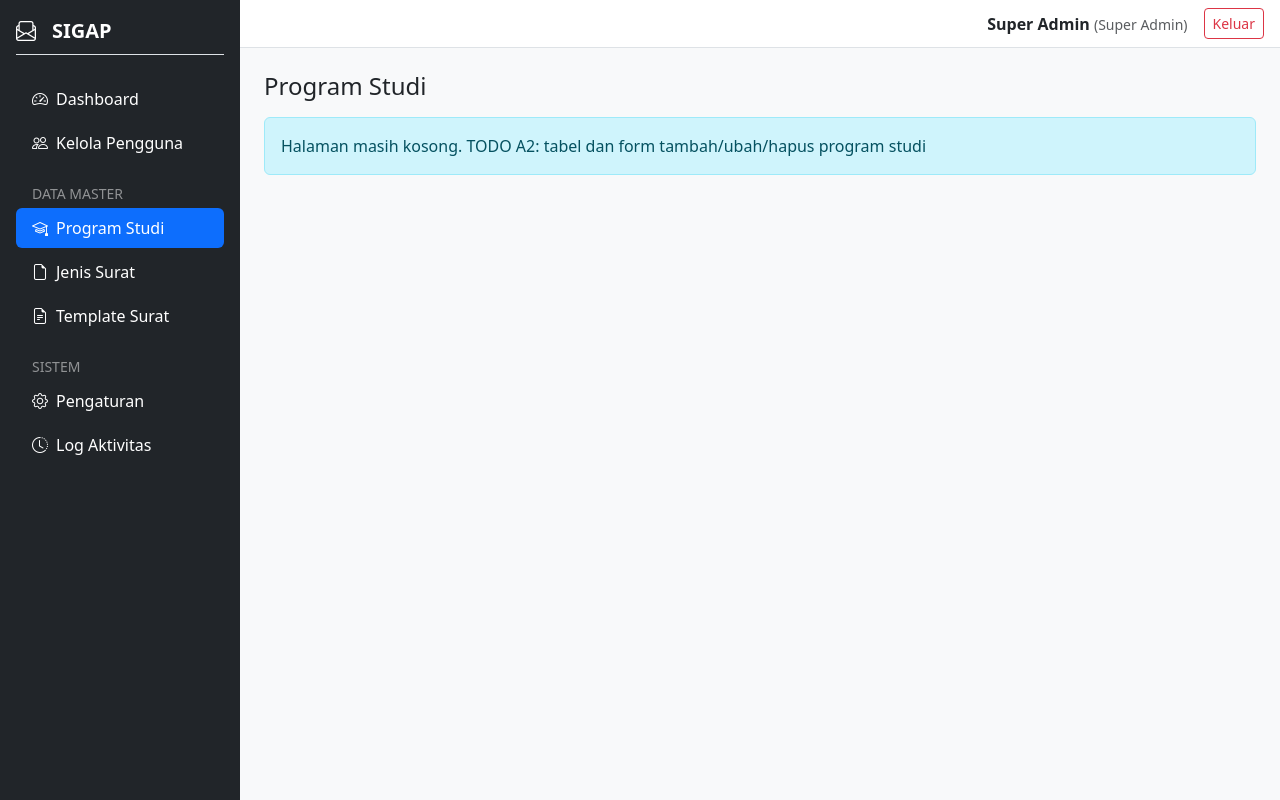
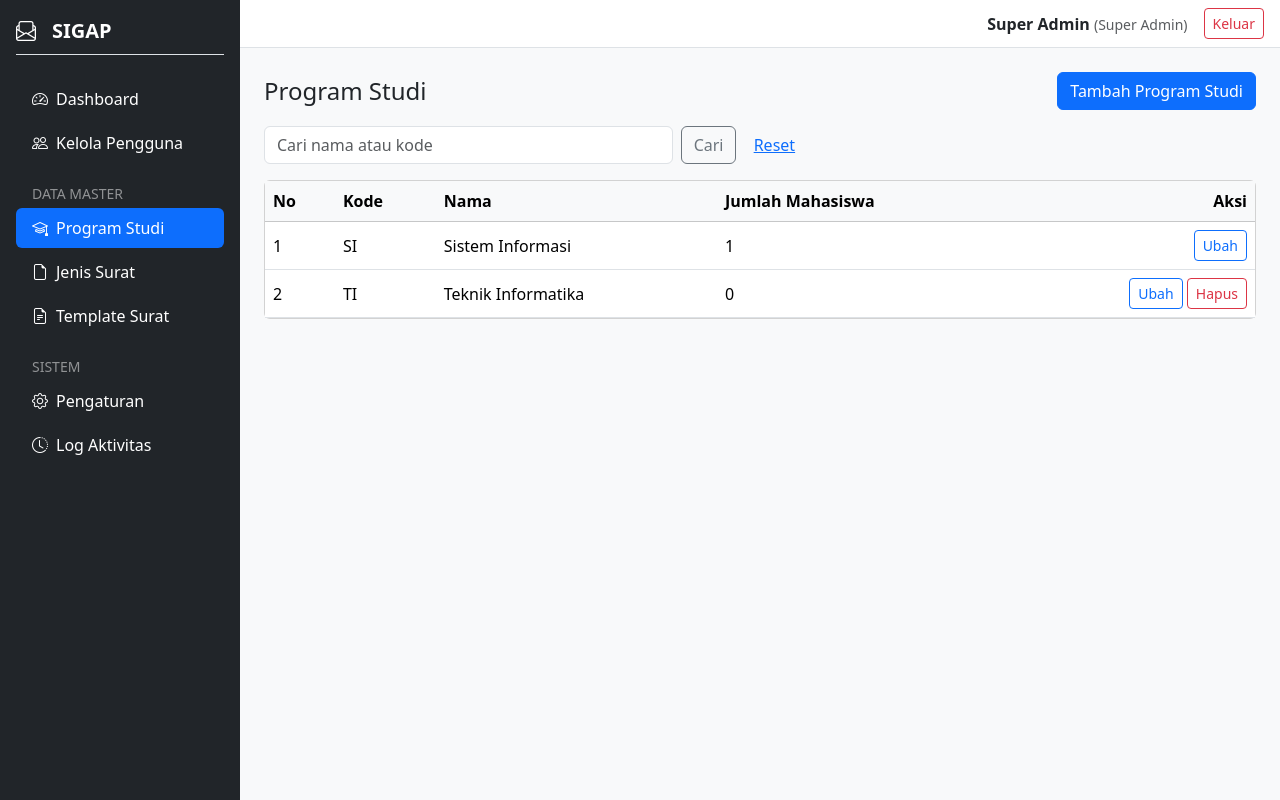
Before and after one commit to zha-fir/sigap, a Laravel app: page /admin/program-studi in a window 1280 px wide. Run offline with Laravel 12, Linux system fonts and the light colour scheme; a user stored in the database is signed in; data comes from the database, SQL or seed files in the repository.

Commit message:
penambahan fitur jumat 20 nov jam 20.50
membuat isi dari menu prodi pada role admin dan memperbaiki masalah sidebar yang ikut bergerak saat halaman di scroll😅🙏

```diff
--- a/app/Http/Controllers/Admin/ProgramStudiController.php
+++ b/app/Http/Controllers/Admin/ProgramStudiController.php
@@ -3,12 +3,83 @@
 namespace App\Http\Controllers\Admin;
 
 use App\Http\Controllers\Controller;
+use App\Models\ProgramStudi;
 use Illuminate\Http\Request;
+use Illuminate\Validation\Rule;
 
 class ProgramStudiController extends Controller
 {
-    public function index()
+    // Daftar program studi
+    public function index(Request $request)
     {
-        return view('admin.program_studi.index');
+        $query = ProgramStudi::withCount('mahasiswas');
+
+        if ($request->filled('cari')) {
+            $query->where(function ($q) use ($request) {
+                $q->where('nama', 'like', '%' . $request->cari . '%')
+                  ->orWhere('kode', 'like', '%' . $request->cari . '%');
+            });
+        }
+
+        $programStudis = $query->orderBy('nama')->paginate(10)->withQueryString();
+
+        return view('admin.program_studi.index', compact('programStudis'));
+    }
+
+    // Form tambah
+    public function create()
+    {
+        return view('admin.program_studi.create');
+    }
+
+    // Simpan data baru
+    public function store(Request $request)
+    {
+        $request->merge(['kode' => strtoupper((string) $request->input('kode'))]);
+
+        $data = $request->validate([
+            'nama' => ['required', 'string', 'max:255', 'unique:program_studis,nama'],
+            'kode' => ['required', 'string', 'max:20', 'unique:program_studis,kode'],
+        ]);
+
+        ProgramStudi::create($data);
+
+        return redirect()->route('admin.program-studi.index')
+            ->with('success', 'Program studi berhasil ditambahkan.');
+    }
+
+    // Form ubah
+    public function edit(ProgramStudi $programStudi)
+    {
+        return view('admin.program_studi.edit', compact('programStudi'));
+    }
+
+    // Simpan perubahan
+    public function update(Request $request, ProgramStudi $programStudi)
+    {
+        $request->merge(['kode' => strtoupper((string) $request->input('kode'))]);
+
+        $data = $request->validate([
+            'nama' => ['required', 'string', 'max:255', Rule::unique('program_studis', 'nama')->ignore($programStudi->id)],
+            'kode' => ['required', 'string', 'max:20', Rule::unique('program_studis', 'kode')->ignore($programStudi->id)],
+        ]);
+
+        $programStudi->update($data);
+
+        return redirect()->route('admin.program-studi.index')
+            ->with('success', 'Program studi berhasil diperbarui.');
+    }
+
+    // Hapus
+    public function destroy(ProgramStudi $programStudi)
+    {
+        if ($programStudi->mahasiswas()->exists()) {
+            return back()->with('error', 'Program studi tidak dapat dihapus karena masih dipakai mahasiswa.');
+        }
+
+        $programStudi->delete();
+
+        return redirect()->route('admin.program-studi.index')
+            ->with('success', 'Program studi berhasil dihapus.');
     }
 }
--- a/resources/views/admin/program_studi/index.blade.php
+++ b/resources/views/admin/program_studi/index.blade.php
@@ -3,8 +3,66 @@
 @section('title', 'Program Studi')
 
 @section('content')
-    <h1 class="h4 mb-3">Program Studi</h1>
-    <div class="alert alert-info mb-0">
-        Halaman masih kosong. TODO A2: tabel dan form tambah/ubah/hapus program studi
+    <div class="d-flex justify-content-between align-items-center mb-3">
+        <h1 class="h4 mb-0">Program Studi</h1>
+        <a href="{{ route('admin.program-studi.create') }}" class="btn btn-primary">Tambah Program Studi</a>
     </div>
+
+    {{-- Pencarian --}}
+    <form method="GET" class="row g-2 mb-3">
+        <div class="col-md-5">
+            <input type="text" name="cari" value="{{ request('cari') }}"
+                   class="form-control" placeholder="Cari nama atau kode">
+        </div>
+        <div class="col-md-4">
+            <button class="btn btn-outline-secondary">Cari</button>
+            <a href="{{ route('admin.program-studi.index') }}" class="btn btn-link">Reset</a>
+        </div>
+    </form>
+
+    <div class="card">
+        <div class="table-responsive">
+            <table class="table table-hover align-middle mb-0">
+                <thead class="table-light">
+                    <tr>
+                        <th>No</th>
+                        <th>Kode</th>
+                        <th>Nama</th>
+                        <th>Jumlah Mahasiswa</th>
+                        <th class="text-end">Aksi</th>
+                    </tr>
+                </thead>
+                <tbody>
+                    @forelse ($programStudis as $prodi)
+                        <tr>
+                            <td>{{ $programStudis->firstItem() + $loop->index }}</td>
+                            <td>{{ $prodi->kode }}</td>
+                            <td>{{ $prodi->nama }}</td>
+                            <td>{{ $prodi->mahasiswas_count }}</td>
+                            <td class="text-end">
+                                <a href="{{ route('admin.program-studi.edit', $prodi) }}"
+                                   class="btn btn-sm btn-outline-primary">Ubah</a>
+
+                                @if ($prodi->mahasiswas_count === 0)
+                                    <form method="POST" action="{{ route('admin.program-studi.destroy', $prodi) }}"
+                                          class="d-inline"
+                                          onsubmit="return confirm('Hapus program studi ini?')">
+                                        @csrf
+                                        @method('DELETE')
+                                        <button class="btn btn-sm btn-outline-danger">Hapus</button>
+                                    </form>
+                                @endif
+                            </td>
+                        </tr>
+                    @empty
+                        <tr>
+                            <td colspan="5" class="text-center text-muted py-4">Belum ada program studi.</td>
+                        </tr>
+                    @endforelse
+                </tbody>
+            </table>
+        </div>
+    </div>
+
+    <div class="mt-3">{{ $programStudis->links() }}</div>
 @endsection
--- a/resources/views/layouts/app.blade.php
+++ b/resources/views/layouts/app.blade.php
@@ -7,16 +7,26 @@
     <link href="https://cdn.jsdelivr.net/npm/bootstrap@5.3.3/dist/css/bootstrap.min.css" rel="stylesheet">
     <link href="https://cdn.jsdelivr.net/npm/bootstrap-icons@1.11.3/font/bootstrap-icons.min.css" rel="stylesheet">
     <style>
+        html, body { height: 100%; }
+        body { overflow: hidden; }   /* halaman tidak ikut scroll */
+
+        .app-wrapper { display: flex; height: 100vh; }
+
+        .app-sidebar { width: 240px; flex-shrink: 0; height: 100vh; overflow-y: auto; }
+
+        .app-content { flex: 1; display: flex; flex-direction: column; min-width: 0; height: 100vh; }
+        .app-topbar  { flex-shrink: 0; }
+        .app-main    { flex: 1; overflow-y: auto; min-height: 0; }
         .sidebar {
             width: 230px;
         }
     </style>
 </head>
 <body class="bg-light">
-    <div class="d-flex" style="min-height: 100vh;">
+    <div class="app-wrapper">
 
         {{-- SIDEBAR (menu di kiri) --}}
-        <aside class="bg-dark text-white p-3 flex-shrink-0"
+        <aside class="app-sidebar bg-dark text-white p-3"
                style="width: 240px; min-width: 240px; min-height: 100vh;">
             <div class="fs-5 fw-bold mb-4 pb-2 border-bottom">
                 <i class="bi bi-envelope-paper me-3"></i>SIGAP
@@ -25,10 +35,10 @@
         </aside>
 
         {{-- KONTEN (kanan) --}}
-        <div class="flex-grow-1" style="min-width: 0;">
+        <div class="app-content">
 
             {{-- Bagian atas: nama pengguna + tombol keluar --}}
-            <nav class="navbar bg-white border-bottom px-3">
+            <nav class="app-topbar navbar bg-white border-bottom px-3">
                 <span class="ms-auto me-3">
                     <strong>{{ auth()->user()->name }}</strong>
                     <small class="text-muted">({{ auth()->user()->role->label() }})</small>
@@ -40,7 +50,7 @@
             </nav>
 
             {{-- Isi halaman --}}
-            <main class="p-4">
+            <main class="app-main p-4">
                 @if (session('success'))
                     <div class="alert alert-success">{{ session('success') }}</div>
                 @endif
--- a/routes/web.php
+++ b/routes/web.php
@@ -107,6 +107,12 @@ Route::middleware(['auth', 'role:super_admin'])->prefix('admin')->name('admin.')
     Route::patch('/users/{user}/toggle', [Admin\UserController::class, 'toggle'])->name('users.toggle');
 
     Route::get('/program-studi', [Admin\ProgramStudiController::class, 'index'])->name('program-studi.index');
+    Route::get('/program-studi/create', [Admin\ProgramStudiController::class, 'create'])->name('program-studi.create');
+    Route::post('/program-studi', [Admin\ProgramStudiController::class, 'store'])->name('program-studi.store');
+    Route::get('/program-studi/{programStudi}/edit', [Admin\ProgramStudiController::class, 'edit'])->name('program-studi.edit');
+    Route::put('/program-studi/{programStudi}', [Admin\ProgramStudiController::class, 'update'])->name('program-studi.update');
+    Route::delete('/program-studi/{programStudi}', [Admin\ProgramStudiController::class, 'destroy'])->name('program-studi.destroy');
+
     Route::get('/jenis-surat', [Admin\JenisSuratController::class, 'index'])->name('jenis-surat.index');
     Route::get('/template', [Admin\TemplateController::class, 'index'])->name('template.index');
     Route::get('/pengaturan', [Admin\PengaturanController::class, 'edit'])->name('pengaturan.edit');
```
Also changed, not shown: resources/views/admin/program_studi/_form.blade.php (added, +23 -0 lines), resources/views/admin/program_studi/create.blade.php (added, +15 -0 lines), resources/views/admin/program_studi/edit.blade.php (added, +16 -0 lines).
